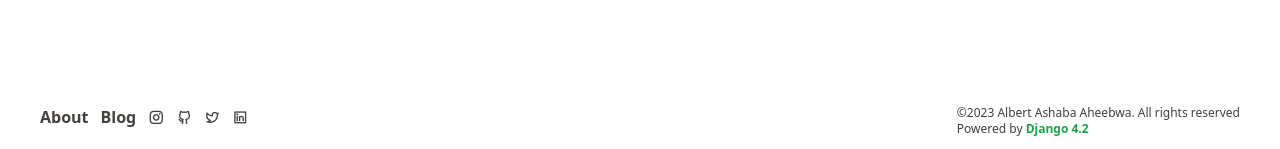
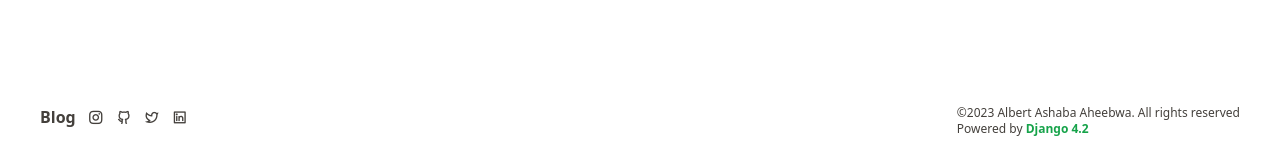
Before and after one commit to TrippleA-Ashaba/tripplea_codes, a Django app: page / in a window 1280 px wide. Shown: the part 1757-1906 px from the top of the page. Run offline with Django 4.2, Linux system fonts and the light colour scheme; style sheets or scripts are compiled from the project's sources; some libraries are stand-ins or nearby versions; some web fonts are replaced.

Commit message:
Remove about from footer

```diff
--- a/templates/partials/footer.html
+++ b/templates/partials/footer.html
@@ -1,6 +1,5 @@
 <footer class="mt-10 py-3 text-stone-700 md:flex md:justify-between">
 	<ul class="flex space-x-3">
-		<li class="font-semibold hover:text-black"><a href="{% url 'about' %}">About</a></li>
 
 		<li class="font-semibold hover:text-black">
 			<a href="https://medium.com/@albertashaba.a" target="_blank">Blog</a>
```
